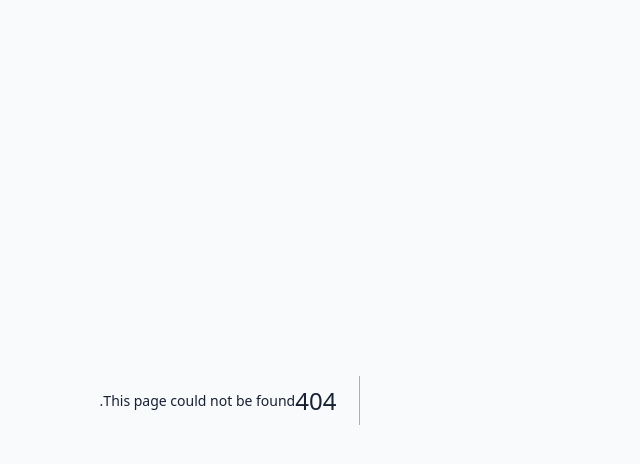
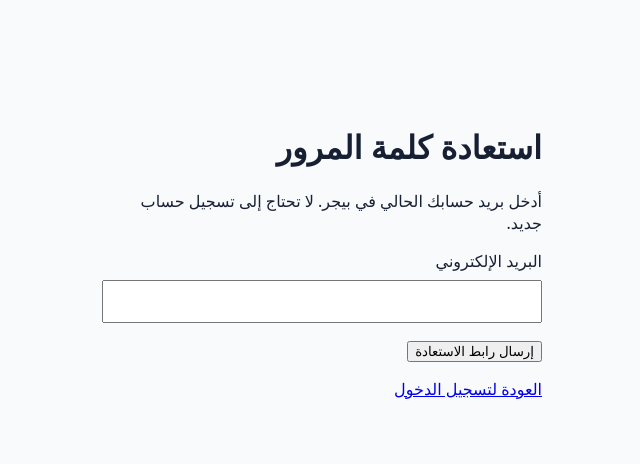
Before and after one commit to ultrablueai/Qmenu, a Next.js app: page /forgot-password in a window 1280 px wide. Before the commit this address had no page. Shown: the top 464 px of the page, without its empty margins (442-1082 px from the left). Built offline with nearby package versions, Linux system fonts and the light colour scheme.

Commit message:
feat(auth): add safe email password recovery request for existing merchants

```diff
--- /dev/null
+++ b/app/forgot-password/page.tsx
@@ -0,0 +1,44 @@
+"use client";
+import { useState, type FormEvent } from "react";
+import Link from "next/link";
+import { browserSupabase } from "../../lib/supabase/browser";
+
+export default function ForgotPassword() {
+  const [email, setEmail] = useState("");
+  const [busy, setBusy] = useState(false);
+  const [notice, setNotice] = useState("");
+
+  async function submit(event: FormEvent<HTMLFormElement>) {
+    event.preventDefault();
+    if (busy) return;
+    setBusy(true);
+    setNotice("");
+    try {
+      const callback = new URL("/auth/callback", window.location.origin);
+      callback.searchParams.set("next", "/reset-password");
+      const { error } = await browserSupabase().auth.resetPasswordForEmail(
+        email.trim(),
+        { redirectTo: callback.toString() }
+      );
+      if (error) throw error;
+      setNotice("إذا كان البريد مسجّلاً، سنرسل رابط استعادة كلمة المرور إليه. راجع البريد غير المرغوب أيضاً.");
+    } catch {
+      setNotice("تعذّر إرسال طلب الاستعادة حالياً. حاول بعد قليل أو تواصل مع الدعم.");
+    } finally {
+      setBusy(false);
+    }
+  }
+  return <main style={{maxWidth:440,margin:"10vh auto",padding:24}}>
+    <h1>استعادة كلمة المرور</h1>
+    <p>أدخل بريد حسابك الحالي في بيجر. لا تحتاج إلى تسجيل حساب جديد.</p>
+    <form onSubmit={submit}>
+      <label htmlFor="email">البريد الإلكتروني</label>
+      <input id="email" type="email" autoComplete="email" required value={email}
+        onChange={e=>setEmail(e.target.value)}
+        style={{display:"block",width:"100%",padding:12,margin:"8px 0 16px",boxSizing:"border-box"}} />
+      <button disabled={busy} type="submit">{busy?"جارٍ الإرسال...":"إرسال رابط الاستعادة"}</button>
+    </form>
+    {notice && <p role="status">{notice}</p>}
+    <p><Link href="/login">العودة لتسجيل الدخول</Link></p>
+  </main>;
+}
```
